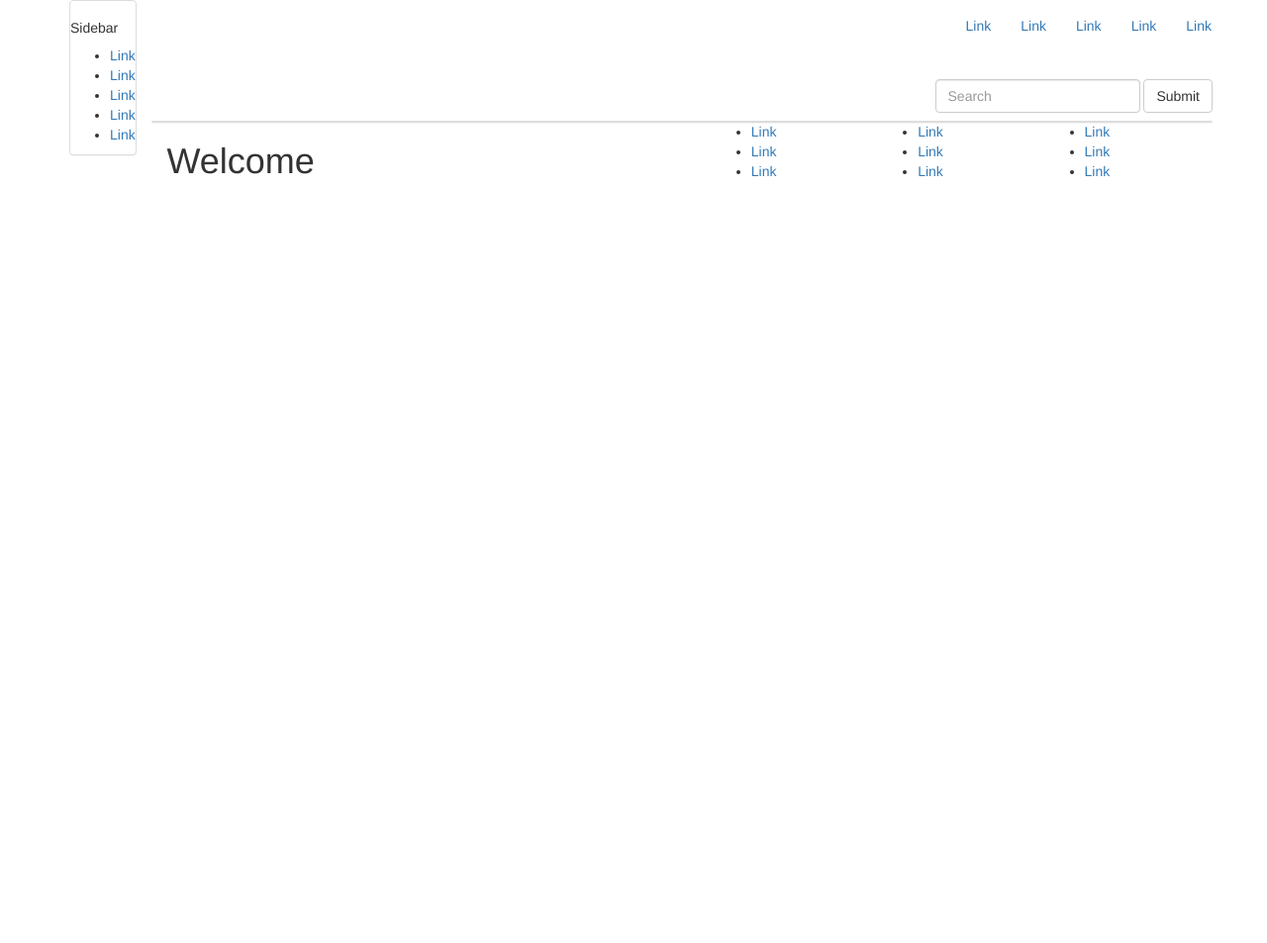
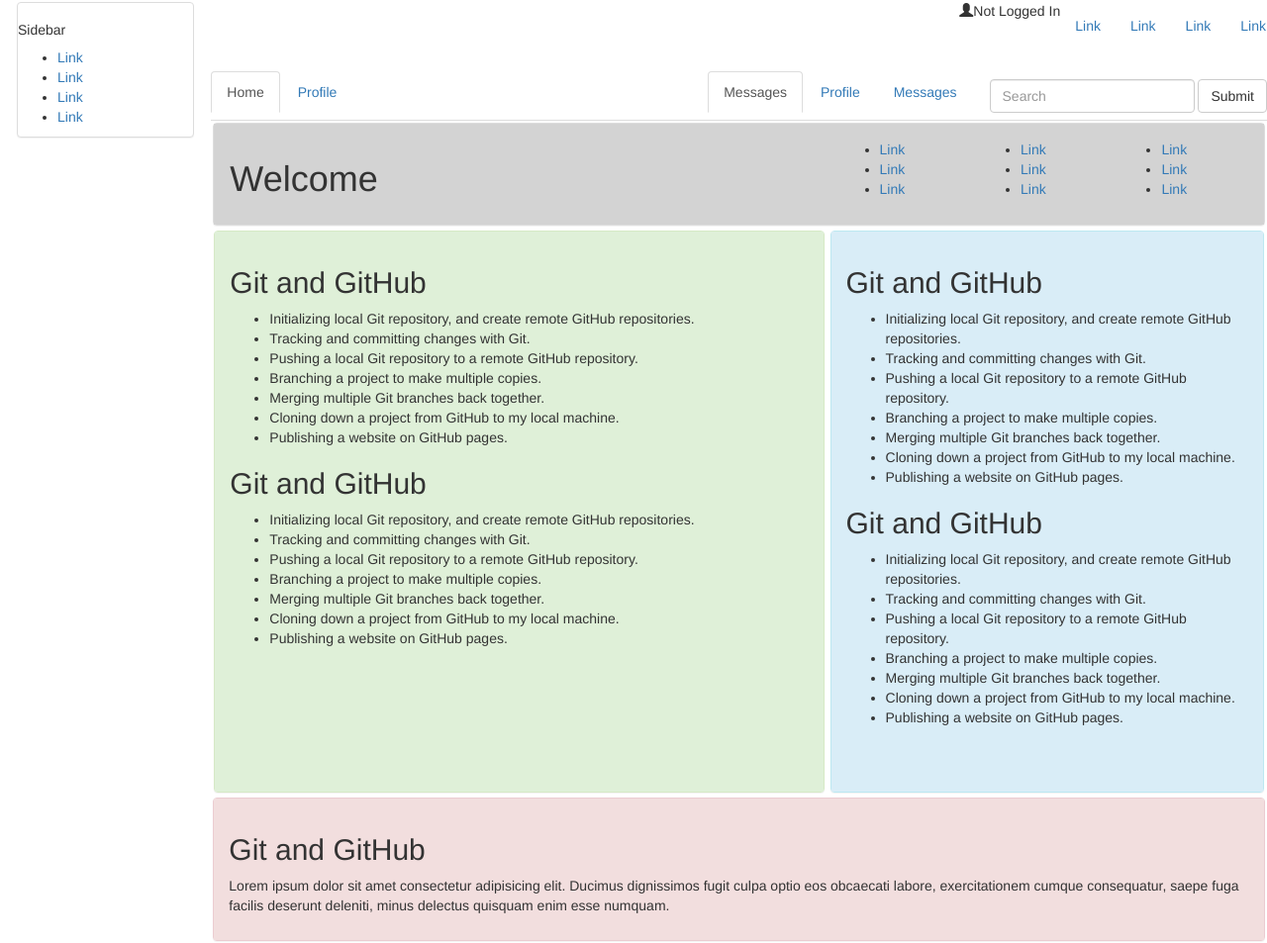
Before and after one commit to PRKille/wikipedia-copy, a plain HTML site: page index.html in a window 1280 px wide. Shown: the whole page at 99% size. Before the commit the page ends 800 px from the top, so only its background shows below. Drawn offline with nearby package versions, Linux system fonts and the light colour scheme.

Commit message:
fix panel padding and navbar.

```diff
--- a/css/styles.css
+++ b/css/styles.css
@@ -1,7 +1,27 @@
-.navbar-default {
-
+.panel {
+  margin: 2px;
 }
 
-#sidebar h1 {
+.sidebar h1 {
   font-size: 100%;
 }
+
+.middle {
+  height: 566px;
+}
+
+.sidebar ul{
+  height: 100%;
+}
+
+.col-md-7 {
+  padding: 1px;
+}
+
+.col-md-5 {
+  padding: 1px;
+}
+
+.welcome {
+  background-color: lightgrey;
+}
--- a/index.html
+++ b/index.html
@@ -11,14 +11,12 @@
 </head>
 
 <body>
-  <div class="container">
+  <div class="container-fluid">
     <div class="row">
-      <div class="col-md-1" id="sidebar">
-        <div class="panel panel-default">
-          <div class="sidebar-header">
+      <div class="col-md-2 sidebar">
+        <div class="panel panel-default sidebar">
           <h1>Sidebar</h1>
           <ul class="sidebar-nav sidebar-right">
-              <li><a href="#">Link</a></li>
             <li><a href="#">Link</a></li>
             <li><a href="#">Link</a></li>
             <li><a href="#">Link</a></li>
@@ -26,14 +24,13 @@
           </ul>
         </div>
       </div>
-      </div>
-      <div class="col-md-11">
+      <div class="col-md-10">
         <div class="row">
           <nav class="navbar navbar-right">
             <div class="container-fluid">
               <div class="navbar-header">
                 <ul class="nav navbar-nav navbar-right">
-                  <li><a href="#">Link</a></li>
+                  <li><span class="glyphicon glyphicon-user"></span>Not Logged In</li>
                   <li><a href="#">Link</a></li>
                   <li><a href="#">Link</a></li>
                   <li><a href="#">Link</a></li>
@@ -45,20 +42,32 @@
         </div>
 
         <div class="row">
-          <form class="navbar-form navbar-right" role="search">
+          <ul class="nav nav-tabs">
+            <li role="presentation" class="active"><a href="#">Home</a></li>
+            <li role="presentation"><a href="#">Profile</a></li>
+
+            <li class="navbar-right">
+              <form class="navbar-form" role="search">
                 <div class="form-group">
                   <input type="text" class="form-control" placeholder="Search">
                 </div>
                 <button type="submit" class="btn btn-default">Submit</button>
               </form>
+            </li>
+            <li role="presentation" class="navbar-right"><a href="#">Messages</a></li>
+            <li role="presentation" class="navbar-right"><a href="#">Profile</a></li>
+            <li role="presentation" class="navbar-right active"><a href="#">Messages</a></li>
+
+          </ul>
+
         </div>
-
         <div class="row">
           <div class="panel panel-default">
-            <div class="col-md-6">
+            <div class="panel-body welcome">
+              <div class="col-md-7">
                 <h1>Welcome</h1>
               </div>
-            <div class="col-md-6">
+              <div class="col-md-5">
                 <div class="col-md-4">
                   <ul>
                     <li><a href="#">Link</a></li>
@@ -83,9 +92,72 @@
               </div>
             </div>
           </div>
-
-
-
+        </div>
+        <div class="row">
+          <div class="col-md-7">
+            <div class="panel panel-success">
+              <div class="panel-body middle bg-success">
+                <h2>Git and GitHub</h2>
+                <ul>
+                  <li>Initializing local Git repository, and create remote GitHub repositories.</li>
+                  <li>Tracking and committing changes with Git.</li>
+                  <li>Pushing a local Git repository to a remote GitHub repository.</li>
+                  <li>Branching a project to make multiple copies.</li>
+                  <li>Merging multiple Git branches back together.</li>
+                  <li>Cloning down a project from GitHub to my local machine.</li>
+                  <li>Publishing a website on GitHub pages.</li>
+                </ul>
+                <h2>Git and GitHub</h2>
+                <ul>
+                  <li>Initializing local Git repository, and create remote GitHub repositories.</li>
+                  <li>Tracking and committing changes with Git.</li>
+                  <li>Pushing a local Git repository to a remote GitHub repository.</li>
+                  <li>Branching a project to make multiple copies.</li>
+                  <li>Merging multiple Git branches back together.</li>
+                  <li>Cloning down a project from GitHub to my local machine.</li>
+                  <li>Publishing a website on GitHub pages.</li>
+                </ul>
+              </div>
+            </div>
+          </div>
+          <div class="col-md-5">
+            <div class="panel panel-info">
+              <div class="panel-body middle bg-info">
+                <h2>Git and GitHub</h2>
+                <ul>
+                  <li>Initializing local Git repository, and create remote GitHub repositories.</li>
+                  <li>Tracking and committing changes with Git.</li>
+                  <li>Pushing a local Git repository to a remote GitHub repository.</li>
+                  <li>Branching a project to make multiple copies.</li>
+                  <li>Merging multiple Git branches back together.</li>
+                  <li>Cloning down a project from GitHub to my local machine.</li>
+                  <li>Publishing a website on GitHub pages.</li>
+                </ul>
+                <h2>Git and GitHub</h2>
+                <ul>
+                  <li>Initializing local Git repository, and create remote GitHub repositories.</li>
+                  <li>Tracking and committing changes with Git.</li>
+                  <li>Pushing a local Git repository to a remote GitHub repository.</li>
+                  <li>Branching a project to make multiple copies.</li>
+                  <li>Merging multiple Git branches back together.</li>
+                  <li>Cloning down a project from GitHub to my local machine.</li>
+                  <li>Publishing a website on GitHub pages.</li>
+                </ul>
+              </div>
+            </div>
+          </div>
+          <div class="row">
+            <div class="col-md-12">
+              <div class="panel panel-danger">
+                <div class="panel-body bg-danger">
+                  <h2>Git and GitHub</h2>
+                  <p>Lorem ipsum dolor sit amet consectetur adipisicing elit. Ducimus dignissimos fugit culpa optio
+                    eos obcaecati labore, exercitationem cumque consequatur, saepe fuga facilis deserunt deleniti,
+                    minus delectus quisquam enim esse numquam.</p>
+                </div>
+              </div>
+            </div>
+          </div>
         </div>
       </div>
     </div>
```
Lines whose indentation alone changed are shown as unchanged.
